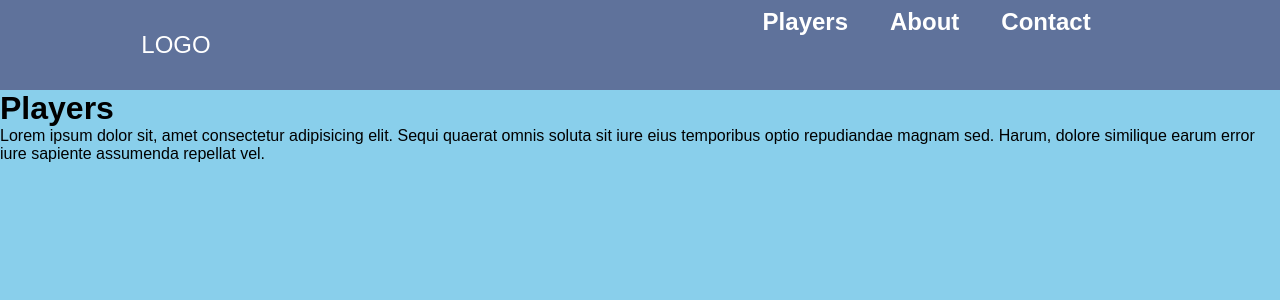
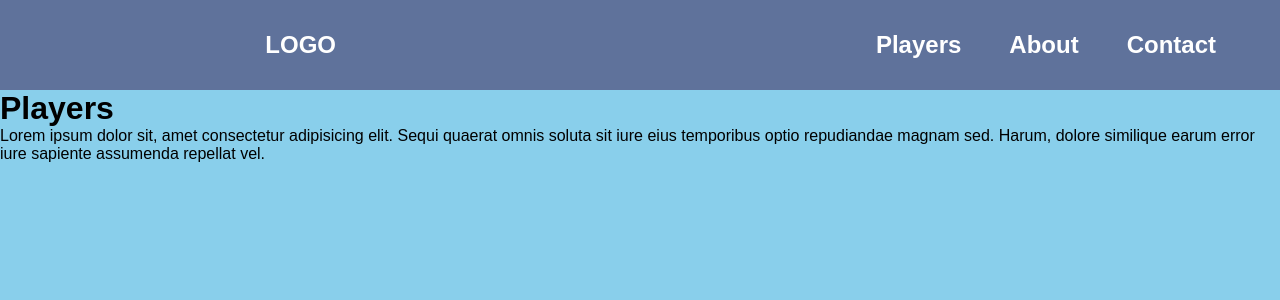
Before and after one commit to craigdev937/type1play, a React app in the folder front/: page / in a window 1280 px wide. Shown: the top 300 px of the page. Built offline with nearby package versions, Linux system fonts and the light colour scheme; the HTML template or start-up script is replaced by a standard one.

Commit message:
Updated the Navbar.  Added redux toolkit.

```diff
--- a/front/src/app/App.tsx
+++ b/front/src/app/App.tsx
@@ -1,11 +1,15 @@
 import React from "react";
 import "./App.css";
+import { Provider } from "react-redux";
 import { NavRoutes } from "../routes/NavRoutes";
+import { RED } from "../global/RED";
 
 export const App = () => {
     return (
-        <React.Fragment>
-            <NavRoutes />
-        </React.Fragment>
+        <Provider store={RED}>
+            <React.Fragment>
+                <NavRoutes />
+            </React.Fragment>
+        </Provider>
     );
 };
--- /dev/null
+++ b/front/src/global/Hooks.tsx
@@ -0,0 +1,5 @@
+import { useDispatch, useSelector } from "react-redux";
+import type { RootState, AppDispatch } from "./RED";
+
+export const useAS = useSelector.withTypes<RootState>();
+export const useAD = useDispatch.withTypes<AppDispatch>();
--- /dev/null
+++ b/front/src/global/RED.tsx
@@ -0,0 +1,10 @@
+import { configureStore } from "@reduxjs/toolkit";
+
+export const RED = configureStore({
+    reducer: {
+        players: () => "The Players with Zod!"
+    }
+});
+
+export type RootState = ReturnType<typeof RED.getState>;
+export type AppDispatch = typeof RED.dispatch;
--- a/front/src/pages/about/About.tsx
+++ b/front/src/pages/about/About.tsx
@@ -4,8 +4,10 @@ import "./About.css";
 export const About = () => {
     return (
         <React.Fragment>
-            <h1>About</h1>
-            <p>Lorem ipsum dolor sit, amet consectetur adipisicing elit. Sequi quaerat omnis soluta sit iure eius temporibus optio repudiandae magnam sed. Harum, dolore similique earum error iure sapiente assumenda repellat vel.</p>
+            <main>
+                <h1>About</h1>
+                <p>Lorem ipsum dolor sit, amet consectetur adipisicing elit. Sequi quaerat omnis soluta sit iure eius temporibus optio repudiandae magnam sed. Harum, dolore similique earum error iure sapiente assumenda repellat vel.</p>
+            </main>
         </React.Fragment>
     );
 };
--- a/front/src/pages/contact/Contact.tsx
+++ b/front/src/pages/contact/Contact.tsx
@@ -4,8 +4,10 @@ import "./Contact.css";
 export const Contact = () => {
     return (
         <React.Fragment>
-            <h1>Contact</h1>
-            <p>Lorem ipsum dolor sit, amet consectetur adipisicing elit. Sequi quaerat omnis soluta sit iure eius temporibus optio repudiandae magnam sed. Harum, dolore similique earum error iure sapiente assumenda repellat vel.</p>
+            <main>
+                <h1>Contact</h1>
+                <p>Lorem ipsum dolor sit, amet consectetur adipisicing elit. Sequi quaerat omnis soluta sit iure eius temporibus optio repudiandae magnam sed. Harum, dolore similique earum error iure sapiente assumenda repellat vel.</p>
+            </main>
         </React.Fragment>
     );
 };
--- a/front/src/pages/play/Players.tsx
+++ b/front/src/pages/play/Players.tsx
@@ -4,8 +4,10 @@ import "./Players.css";
 export const Players = () => {
     return (
         <React.Fragment>
-            <h1>Players</h1>
-            <p>Lorem ipsum dolor sit, amet consectetur adipisicing elit. Sequi quaerat omnis soluta sit iure eius temporibus optio repudiandae magnam sed. Harum, dolore similique earum error iure sapiente assumenda repellat vel.</p>
+            <main>
+                <h1>Players</h1>
+                <p>Lorem ipsum dolor sit, amet consectetur adipisicing elit. Sequi quaerat omnis soluta sit iure eius temporibus optio repudiandae magnam sed. Harum, dolore similique earum error iure sapiente assumenda repellat vel.</p>
+            </main>
         </React.Fragment>
     );
 };
--- a/front/src/routes/Navbar.css
+++ b/front/src/routes/Navbar.css
@@ -1,8 +1,9 @@
 .nav {
     display: flex;
     height: 90px;
-    justify-content: center;
+    justify-content: flex-end;
     align-items: center;
+    padding-right: 1rem;
     font-size: 1.2rem;
     background-color: var(--blue);
 }
@@ -13,6 +14,7 @@
     margin-left: 10;
     text-decoration: none;
     font-size: 1.5rem;
+    font-weight: 700;
 }
 
 .nav__menu {
@@ -20,9 +22,8 @@
     font-weight: 700;
     display: grid;
     grid-template-columns: repeat(3, auto);
-    grid-gap: 10px;
+    grid-gap: 1rem;
     list-style: none;
-    text-align: center;
     width: 70vw;
     justify-content: end;
     margin-right: 2rem;
@@ -31,16 +32,13 @@
 .nav__item {
     display: grid;
     place-items: center;
-    height: 90px;
+    height: 5rem;
 }
 
 .nav__links {
     color: var(--white);
     text-decoration: none;
-    height: 100%;
-    width: 100%;
     padding: 0.5rem 1rem;
-    text-align: inherit;
 }
 
 .nav__links:hover {
@@ -121,10 +119,6 @@
 }
 
 @media (max-width: 710px) {
-    .nav {
-        justify-content: flex-end;
-    }
-
     .nav__logo {
         position: absolute;
         top: left;
@@ -135,7 +129,6 @@
         display: flex;
         flex-direction: column;
         width: 100%;
-        height: auto;
         position: absolute;
         top: 90px;
         left: -100%;
@@ -150,4 +143,16 @@
         transition: all 0.5s ease;
         z-index: 1;
     }
+
+    .nav__links {
+        text-align: center;
+        padding: 1.3rem;
+        width: 100%;
+        display: table;
+    }
+
+    .nav__links:hover {
+        background: var(--pink);
+        border-radius: 0;
+    }
 }
```
